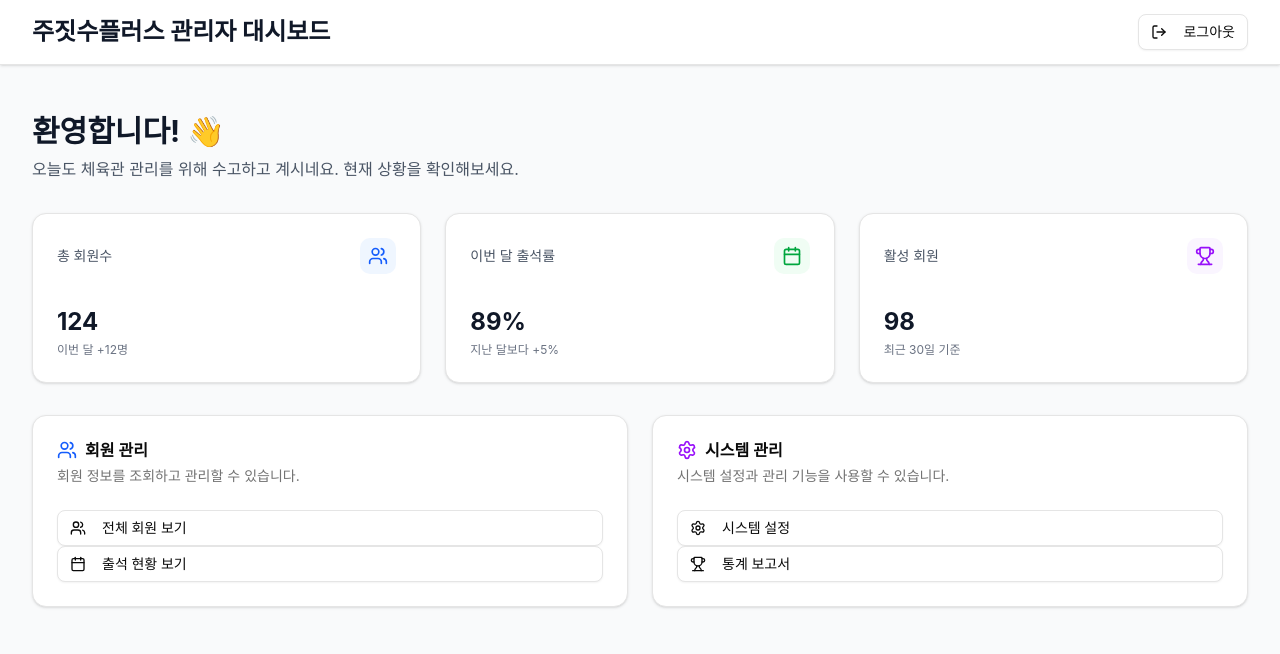
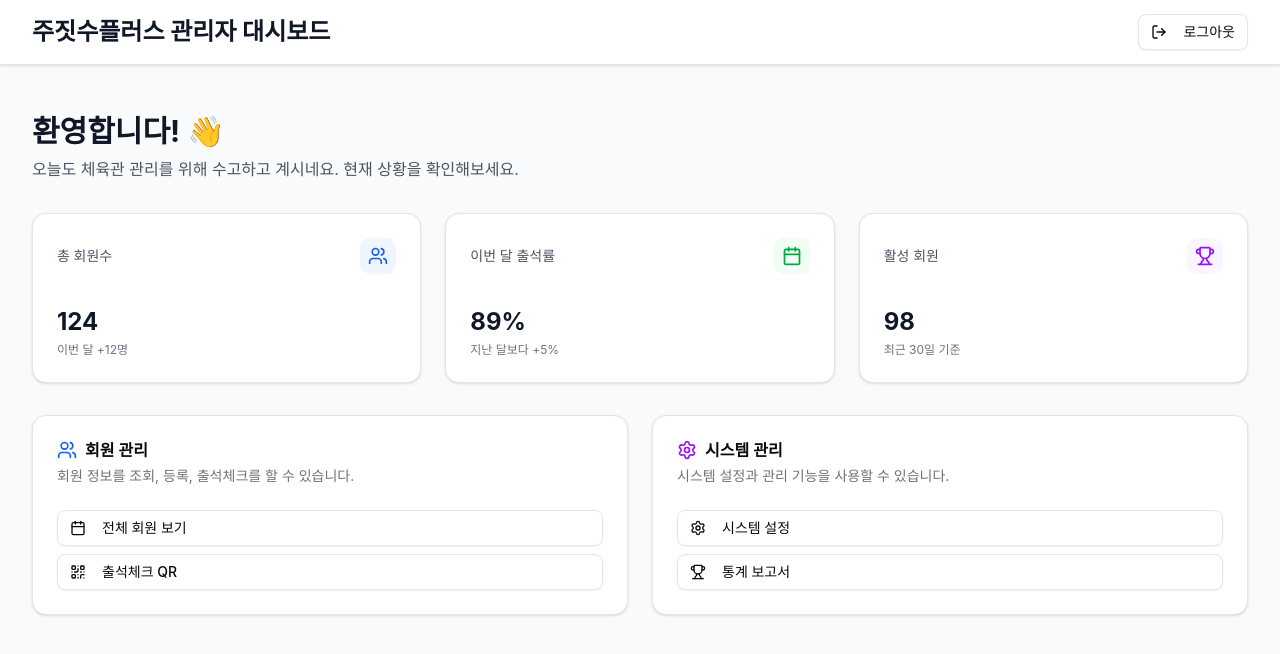
Before and after one commit to dlsxody1/jiujitsu-plus-dashboard, a React (Vite) app: page /admin/dashboard in a window 1280 px wide. Shown: the top 654 px of the page. Built offline with nearby package versions, Linux system fonts and the light colour scheme; no server answers.

Commit message:
chore : 대시보드 페이지 링크 이동

```diff
--- a/src/pages/admin/DashboardPage.tsx
+++ b/src/pages/admin/dashboard/DashboardPage.tsx
@@ -6,7 +6,7 @@ import {
   CardTitle,
 } from '@/shared/ui/card'
 import { Button } from '@/shared/ui/button'
-import { Users, Calendar, Trophy, Settings, LogOut } from 'lucide-react'
+import { Users, Calendar, Trophy, Settings, LogOut, QrCode } from 'lucide-react'
 import { signOut } from '@/entities/users/api/auth-api'
 import { useMutation } from '@tanstack/react-query'
 import { useRouter, Link } from '@tanstack/react-router'
@@ -98,25 +98,22 @@ const DashboardPage = () => {
                   회원 관리
                 </CardTitle>
                 <CardDescription>
-                  회원 정보를 조회하고 관리할 수 있습니다.
+                  회원 정보를 조회, 등록, 출석체크를 할 수 있습니다.
                 </CardDescription>
               </CardHeader>
               <CardContent>
-                <div className="space-y-2">
-                  <Link to="/admin/users">
+                <Link to="/admin/dashboard/users">
                   <Button className="w-full justify-start" variant="outline">
-                      <Users className="h-4 w-4 mr-2" />
+                    <Calendar className="h-4 w-4 mr-2" />
                     전체 회원 보기
                   </Button>
                 </Link>
-                  <Button className="w-full justify-start" variant="outline">
-                    <Calendar className="h-4 w-4 mr-2" />
-                    출석 현황 보기
+                <Button className="w-full justify-start mt-2" variant="outline">
+                  <QrCode className="h-4 w-4 mr-2" />
+                  출석체크 QR
                 </Button>
-                </div>
               </CardContent>
             </Card>
-
             <Card>
               <CardHeader>
                 <CardTitle className="flex items-center">
@@ -128,18 +125,16 @@ const DashboardPage = () => {
                 </CardDescription>
               </CardHeader>
               <CardContent>
-                <div className="space-y-3">
                 <Link to="/admin/settings">
                   <Button className="w-full justify-start" variant="outline">
                     <Settings className="h-4 w-4 mr-2" />
                     시스템 설정
                   </Button>
                 </Link>
-                  <Button className="w-full justify-start" variant="outline">
+                <Button className="w-full justify-start mt-2" variant="outline">
                   <Trophy className="h-4 w-4 mr-2" />
                   통계 보고서
                 </Button>
-                </div>
               </CardContent>
             </Card>
           </div>
--- a/src/routeTree.gen.ts
+++ b/src/routeTree.gen.ts
@@ -15,7 +15,8 @@ import { Route as AdminIndexRouteImport } from './routes/admin/index'
 import { Route as AuthCallbackRouteImport } from './routes/auth.callback'
 import { Route as AdminUsersRouteImport } from './routes/admin/users'
 import { Route as AdminSettingsRouteImport } from './routes/admin/settings'
-import { Route as AdminDashboardRouteImport } from './routes/admin/dashboard'
+import { Route as AdminDashboardIndexRouteImport } from './routes/admin/dashboard/index'
+import { Route as AdminDashboardUsersRouteImport } from './routes/admin/dashboard/users'
 
 const DashboardRoute = DashboardRouteImport.update({
   id: '/dashboard',
@@ -47,78 +48,90 @@ const AdminSettingsRoute = AdminSettingsRouteImport.update({
   path: '/admin/settings',
   getParentRoute: () => rootRouteImport,
 } as any)
-const AdminDashboardRoute = AdminDashboardRouteImport.update({
-  id: '/admin/dashboard',
-  path: '/admin/dashboard',
+const AdminDashboardIndexRoute = AdminDashboardIndexRouteImport.update({
+  id: '/admin/dashboard/',
+  path: '/admin/dashboard/',
+  getParentRoute: () => rootRouteImport,
+} as any)
+const AdminDashboardUsersRoute = AdminDashboardUsersRouteImport.update({
+  id: '/admin/dashboard/users',
+  path: '/admin/dashboard/users',
   getParentRoute: () => rootRouteImport,
 } as any)
 
 export interface FileRoutesByFullPath {
   '/': typeof IndexRoute
   '/dashboard': typeof DashboardRoute
-  '/admin/dashboard': typeof AdminDashboardRoute
   '/admin/settings': typeof AdminSettingsRoute
   '/admin/users': typeof AdminUsersRoute
   '/auth/callback': typeof AuthCallbackRoute
   '/admin': typeof AdminIndexRoute
+  '/admin/dashboard/users': typeof AdminDashboardUsersRoute
+  '/admin/dashboard': typeof AdminDashboardIndexRoute
 }
 export interface FileRoutesByTo {
   '/': typeof IndexRoute
   '/dashboard': typeof DashboardRoute
-  '/admin/dashboard': typeof AdminDashboardRoute
   '/admin/settings': typeof AdminSettingsRoute
   '/admin/users': typeof AdminUsersRoute
   '/auth/callback': typeof AuthCallbackRoute
   '/admin': typeof AdminIndexRoute
+  '/admin/dashboard/users': typeof AdminDashboardUsersRoute
+  '/admin/dashboard': typeof AdminDashboardIndexRoute
 }
 export interface FileRoutesById {
   __root__: typeof rootRouteImport
   '/': typeof IndexRoute
   '/dashboard': typeof DashboardRoute
-  '/admin/dashboard': typeof AdminDashboardRoute
   '/admin/settings': typeof AdminSettingsRoute
   '/admin/users': typeof AdminUsersRoute
   '/auth/callback': typeof AuthCallbackRoute
   '/admin/': typeof AdminIndexRoute
+  '/admin/dashboard/users': typeof AdminDashboardUsersRoute
+  '/admin/dashboard/': typeof AdminDashboardIndexRoute
 }
 export interface FileRouteTypes {
   fileRoutesByFullPath: FileRoutesByFullPath
   fullPaths:
     | '/'
     | '/dashboard'
-    | '/admin/dashboard'
     | '/admin/settings'
     | '/admin/users'
     | '/auth/callback'
     | '/admin'
+    | '/admin/dashboard/users'
+    | '/admin/dashboard'
   fileRoutesByTo: FileRoutesByTo
   to:
     | '/'
     | '/dashboard'
-    | '/admin/dashboard'
     | '/admin/settings'
     | '/admin/users'
     | '/auth/callback'
     | '/admin'
+    | '/admin/dashboard/users'
+    | '/admin/dashboard'
   id:
     | '__root__'
     | '/'
     | '/dashboard'
-    | '/admin/dashboard'
     | '/admin/settings'
     | '/admin/users'
     | '/auth/callback'
     | '/admin/'
+    | '/admin/dashboard/users'
+    | '/admin/dashboard/'
   fileRoutesById: FileRoutesById
 }
 export interface RootRouteChildren {
   IndexRoute: typeof IndexRoute
   DashboardRoute: typeof DashboardRoute
-  AdminDashboardRoute: typeof AdminDashboardRoute
   AdminSettingsRoute: typeof AdminSettingsRoute
   AdminUsersRoute: typeof AdminUsersRoute
   AuthCallbackRoute: typeof AuthCallbackRoute
   AdminIndexRoute: typeof AdminIndexRoute
+  AdminDashboardUsersRoute: typeof AdminDashboardUsersRoute
+  AdminDashboardIndexRoute: typeof AdminDashboardIndexRoute
 }
 
 declare module '@tanstack/react-router' {
@@ -165,11 +178,18 @@ declare module '@tanstack/react-router' {
       preLoaderRoute: typeof AdminSettingsRouteImport
       parentRoute: typeof rootRouteImport
     }
-    '/admin/dashboard': {
-      id: '/admin/dashboard'
+    '/admin/dashboard/': {
+      id: '/admin/dashboard/'
       path: '/admin/dashboard'
       fullPath: '/admin/dashboard'
-      preLoaderRoute: typeof AdminDashboardRouteImport
+      preLoaderRoute: typeof AdminDashboardIndexRouteImport
+      parentRoute: typeof rootRouteImport
+    }
+    '/admin/dashboard/users': {
+      id: '/admin/dashboard/users'
+      path: '/admin/dashboard/users'
+      fullPath: '/admin/dashboard/users'
+      preLoaderRoute: typeof AdminDashboardUsersRouteImport
       parentRoute: typeof rootRouteImport
     }
   }
@@ -178,11 +198,12 @@ declare module '@tanstack/react-router' {
 const rootRouteChildren: RootRouteChildren = {
   IndexRoute: IndexRoute,
   DashboardRoute: DashboardRoute,
-  AdminDashboardRoute: AdminDashboardRoute,
   AdminSettingsRoute: AdminSettingsRoute,
   AdminUsersRoute: AdminUsersRoute,
   AuthCallbackRoute: AuthCallbackRoute,
   AdminIndexRoute: AdminIndexRoute,
+  AdminDashboardUsersRoute: AdminDashboardUsersRoute,
+  AdminDashboardIndexRoute: AdminDashboardIndexRoute,
 }
 export const routeTree = rootRouteImport
   ._addFileChildren(rootRouteChildren)
--- a/src/routes/admin/dashboard.tsx
+++ b/src/routes/admin/dashboard/index.tsx
@@ -1,7 +1,7 @@
 import { createFileRoute } from '@tanstack/react-router'
-import DashboardPage from '@/pages/admin/DashboardPage'
+import DashboardPage from '@/pages/admin/dashboard/DashboardPage'
 
-export const Route = createFileRoute('/admin/dashboard')({
+export const Route = createFileRoute('/admin/dashboard/')({
   component: RouteComponent,
 })
 
--- /dev/null
+++ b/src/routes/admin/dashboard/users.tsx
@@ -0,0 +1,9 @@
+import { createFileRoute } from '@tanstack/react-router'
+
+export const Route = createFileRoute('/admin/dashboard/users')({
+  component: RouteComponent,
+})
+
+function RouteComponent() {
+  return <div>Hello "/admin/dashboard/users"!</div>
+}
```
Lines whose indentation alone changed are shown as unchanged.
